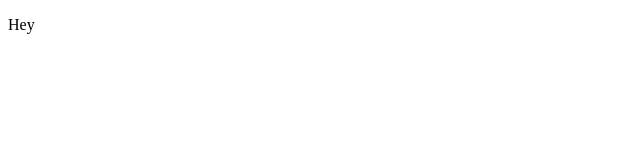
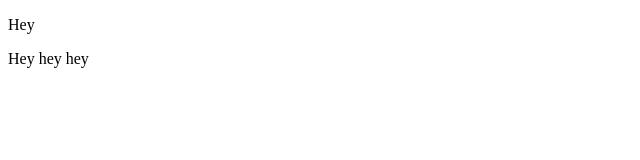
Before and after one commit to jwathika/faith, a plain HTML site: page index.html in a window 1280 px wide. Shown: the full height of the page, 0-640 px from the left. Drawn offline with Linux system fonts and the light colour scheme.

Commit message:
Additional

```diff
--- a/index.html
+++ b/index.html
@@ -7,5 +7,6 @@
 	</head>
 	<body>
 		<p>Hey</p>
+		<p>Hey hey hey</p>
 	</body>
 </html>
```
